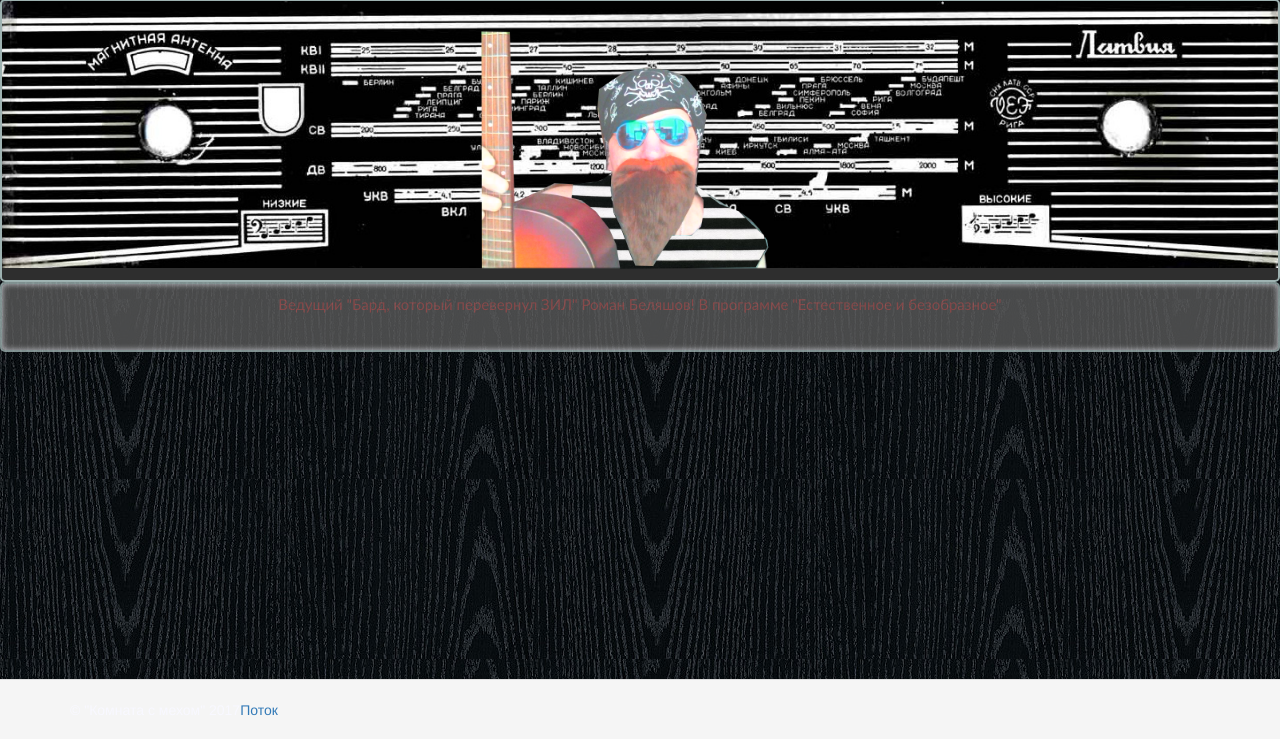
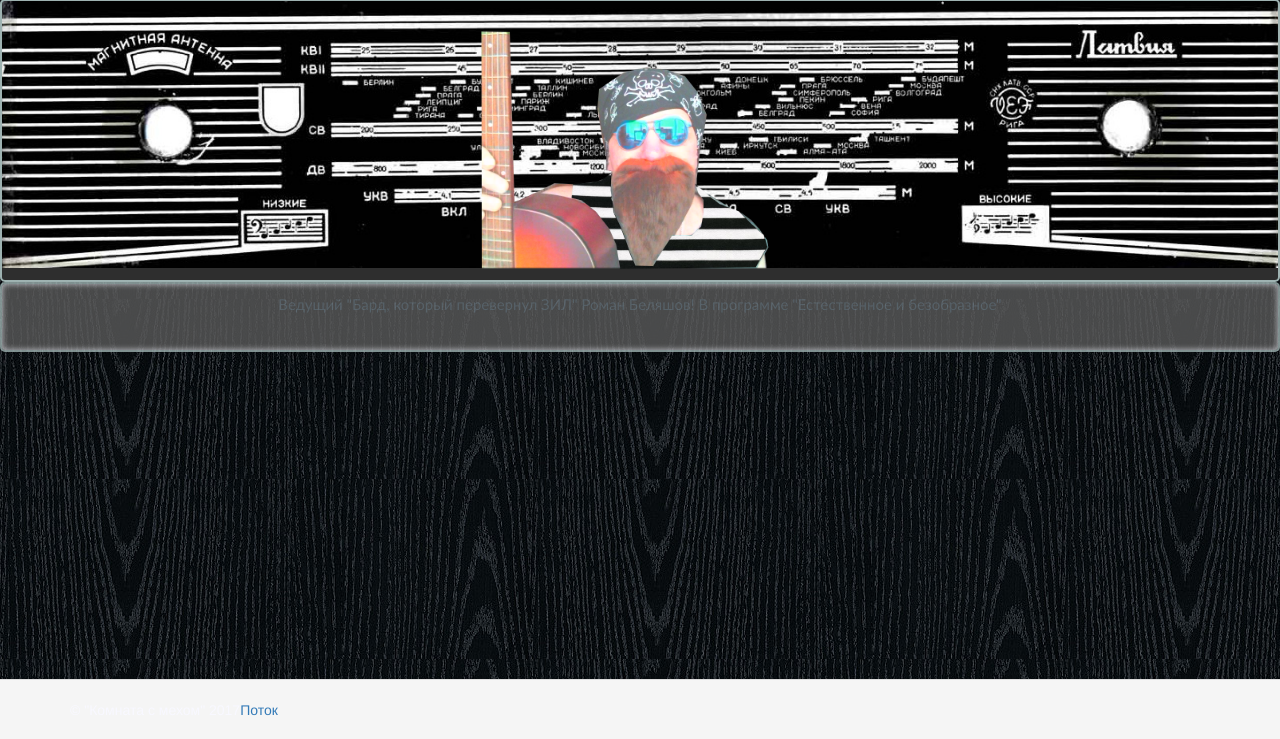
Before and after one commit to roman1970/radiorooma, a Yii app: template views/site/index.php in a window 1280 px wide. Shown: the part 61-800 px from the top of the page. Run offline with PHP 8.4 and a stand-in for Yii, Linux system fonts and the light colour scheme; the template is opened without the code that fills it, so the values that code supplies are empty; some libraries are stand-ins or nearby versions.

Commit message:
new design

```diff
--- a/controllers/SiteController.php
+++ b/controllers/SiteController.php
@@ -144,7 +144,7 @@ class SiteController extends Controller
         //return var_dump(substr($current_track, -10));
 
         if($item){
-            return "document.getElementById('rand').innerHTML = '".$item->category->name." :: ".$item->title."';";
+            return "document.getElementById('rand').innerHTML = '".$item->category->name." :: ".$item->anons." :: ".$item->title."';";
             //return var_dump(file_get_contents("http://37.192.187.83:10088/ices.vclt"));
         };
 
--- a/views/layouts/main.php
+++ b/views/layouts/main.php
@@ -191,20 +191,20 @@ AppAsset::register($this);
         -moz-animation: l3_animation 20s linear infinite;
     }
     @-webkit-keyframes l3_animation {
-        0%    {color: rgb(0,0,255); }
-        20%   {color: rgb(0,255,255); }
-        40%   {color: rgb(255,0,0); }
-        60%   {color: rgb(255,255,0); }
+        0%    {color: rgb(189, 217, 233); }
+        20%   {color: rgb(139, 173, 196); }
+        40%   {color: rgb(90, 90, 90); }
+        60%   {color: rgb(218, 212, 195); }
         80%   {color: rgb(255,255,255); }
-        100%  {color: rgb(0,0,255); }
+        100%  {color: rgb(184, 180, 210); }
     }
     @-moz-keyframes l3_animation {
-        0%    {color: rgb(0,0,255); }
-        20%   {color: rgb(0,255,255); }
-        40%   {color: rgb(255,0,0); }
-        60%   {color: rgb(255,255,0); }
+        0%    {color: rgb(189, 217, 233); }
+        20%   {color: rgb(139, 173, 196); }
+        40%   {color: rgb(90, 90, 90); }
+        60%   {color: rgb(218, 212, 195); }
         80%   {color: rgb(255,255,255); }
-        100%  {color: rgb(0,0,255); }
+        100%  {color: rgb(184, 180, 210); }
     }
 </style>
 
--- a/views/site/index.php
+++ b/views/site/index.php
@@ -9,7 +9,7 @@ $this->title = 'Radiorooma';
     <?php foreach ($cats as $cat) : ?>
 
     <div class="col-sm-4">
-        <h3><?= $cat->name; ?></h3>
+        <h3><?= $cat->name ?></h3>
         <?= $file ?>
         <p><a class="btn" href="#">Ещё »</a></p>
     </div>
```
